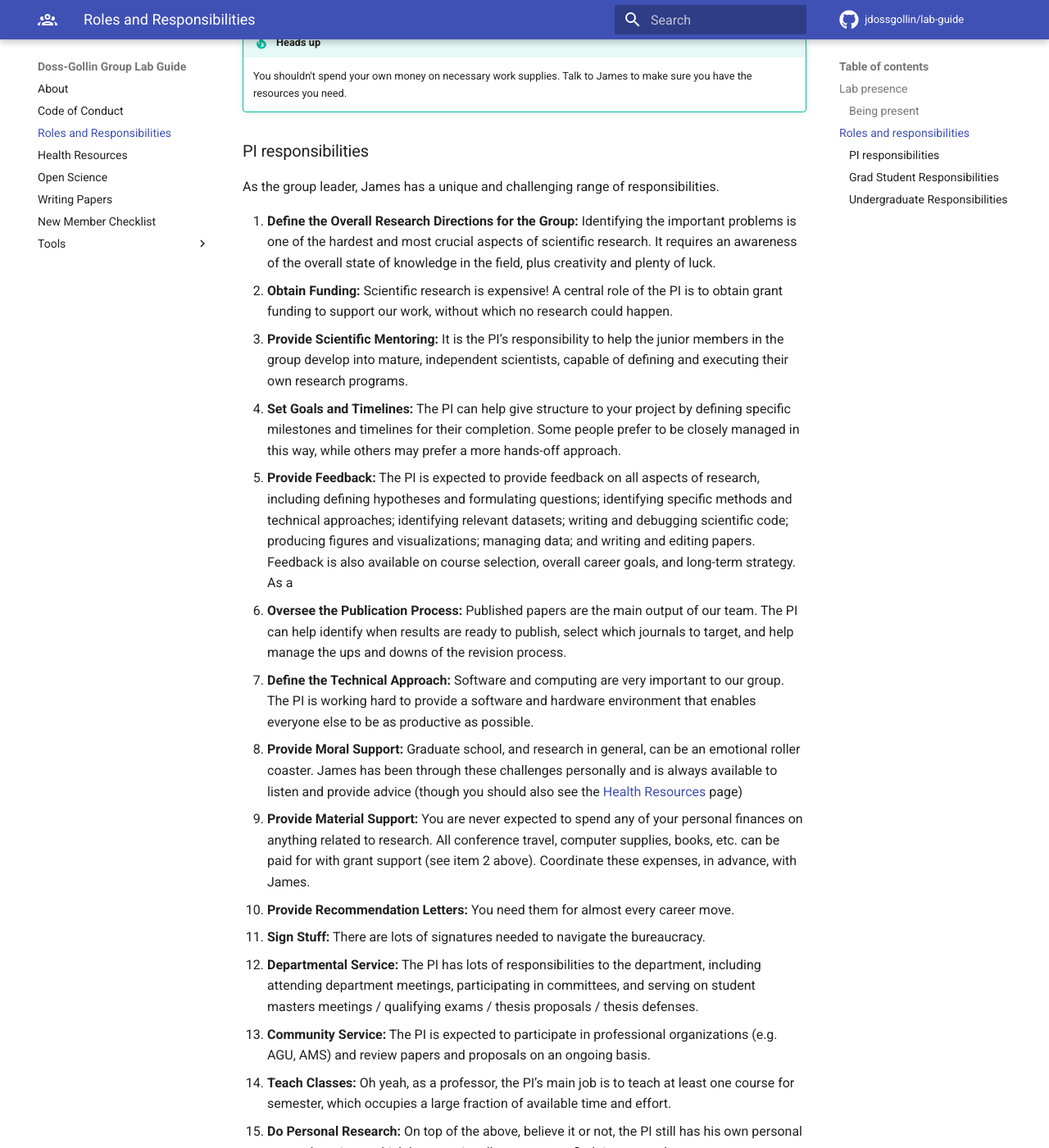
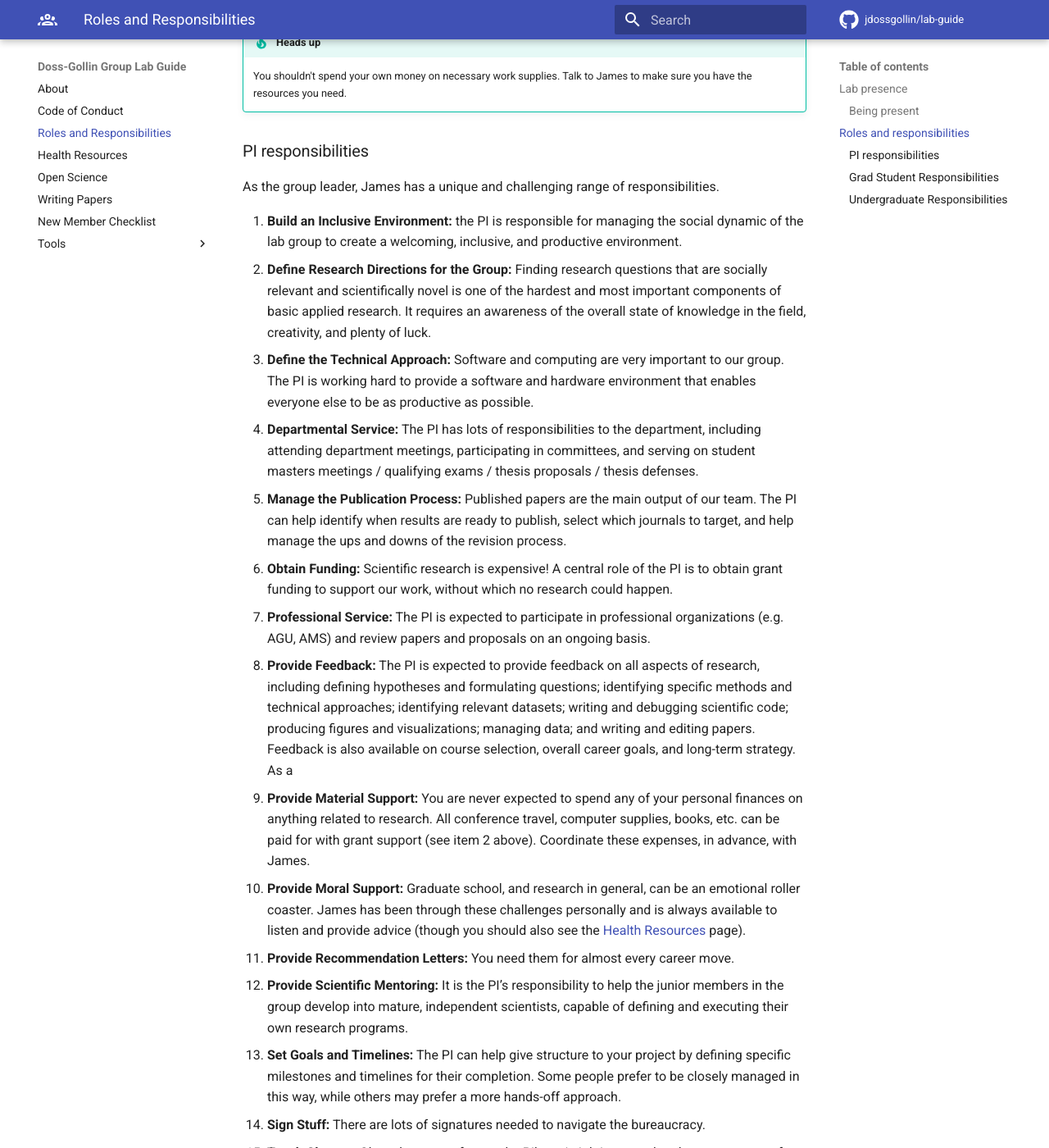
Before and after one commit to jdossgollin/lab-guide, an MkDocs documentation site: the page built from docs/expectations.md, in a window 1280 px wide and 1400 px high, scrolled down 1409 px. Shown: the whole window at 82% size. Built offline with MkDocs 1.6.1 and Material for MkDocs 9.7.7, drawn with Linux system fonts in a browser that asks for light colours; comment, search, counter and statistics services are not loaded; some of the changed text lies outside the part shown.

Commit message:
simon suggestions

```diff
--- a/docs/expectations.md
+++ b/docs/expectations.md
@@ -44,37 +44,35 @@ Here are some general guidelines to help define what it means to be "at work":
 
 As the group leader, James has a unique and challenging range of responsibilities.
 
-1. **Define the Overall Research Directions for the Group:** Identifying the important problems is one of the hardest and most crucial aspects of scientific research. It requires an awareness of the overall state of knowledge in the field, plus creativity and plenty of luck.
+1. **Build an Inclusive Environment:** the PI is responsible for managing the social dynamic of the lab group to create a welcoming, inclusive, and productive environment.
+1. **Define Research Directions for the Group:** Finding research questions that are socially relevant and scientifically novel is one of the hardest and most important components of basic applied research. It requires an awareness of the overall state of knowledge in the field, creativity, and plenty of luck.
+1. **Define the Technical Approach:** Software and computing are very important to our group. The PI is working hard to provide a software and hardware environment that enables everyone else to be as productive as possible.
+1. **Departmental Service:** The PI has lots of responsibilities to the department, including attending department meetings, participating in committees, and serving on student masters meetings / qualifying exams / thesis proposals / thesis defenses.
+1. **Manage the Publication Process:** Published papers are the main output of our team. The PI can help identify when results are ready to publish, select which journals to target, and help manage the ups and downs of the revision process.
 1. **Obtain Funding:** Scientific research is expensive! A central role of the PI is to obtain grant funding to support our work, without which no research could happen.
+1. **Professional Service:** The PI is expected to participate in professional organizations (e.g. AGU, AMS) and review papers and proposals on an ongoing basis.
+1. **Provide Feedback:** The PI is expected to provide feedback on all aspects of research, including defining hypotheses and formulating questions; identifying specific methods and technical approaches; identifying relevant datasets; writing and debugging scientific code; producing figures and visualizations; managing data; and writing and editing papers. Feedback is also available on course selection, overall career goals, and long-term strategy. As a
+1. **Provide Material Support:** You are never expected to spend any of your personal finances on anything related to research. All conference travel, computer supplies, books, etc. can be paid for with grant support (see item 2 above). Coordinate these expenses, in advance, with James.
+1. **Provide Moral Support:** Graduate school, and research in general, can be an emotional roller coaster. James has been through these challenges personally and is always available to listen and provide advice (though you should also see the [Health Resources](/health/) page).
+1. **Provide Recommendation Letters:** You need them for almost every career move.
 1. **Provide Scientific Mentoring:** It is the PI’s responsibility to help the junior members in the group develop into mature, independent scientists, capable of defining and executing their own research programs.
 1. **Set Goals and Timelines:** The PI can help give structure to your project by defining specific milestones and timelines for their completion. Some people prefer to be closely managed in this way, while others may prefer a more hands-off approach.
-1. **Provide Feedback:** The PI is expected to provide feedback on all aspects of research, including defining hypotheses and formulating questions; identifying specific methods and technical approaches; identifying relevant datasets; writing and debugging scientific code; producing figures and visualizations; managing data; and writing and editing papers. Feedback is also available on course selection, overall career goals, and long-term strategy. As a
-1. **Oversee the Publication Process:** Published papers are the main output of our team. The PI can help identify when results are ready to publish, select which journals to target, and help manage the ups and downs of the revision process.
-1. **Define the Technical Approach:** Software and computing are very important to our group. The PI is working hard to provide a software and hardware environment that enables everyone else to be as productive as possible.
-1. **Provide Moral Support:** Graduate school, and research in general, can be an emotional roller coaster. James has been through these challenges personally and is always available to listen and provide advice (though you should also see the [Health Resources](/health/) page)
-1. **Provide Material Support:** You are never expected to spend any of your personal finances on anything related to research. All conference travel, computer supplies, books, etc. can be paid for with grant support (see item 2 above). Coordinate these expenses, in advance, with James.
-1. **Provide Recommendation Letters:** You need them for almost every career move.
 1. **Sign Stuff:** There are lots of signatures needed to navigate the bureaucracy.
-1. **Departmental Service:** The PI has lots of responsibilities to the department, including attending department meetings, participating in committees, and serving on student masters meetings / qualifying exams / thesis proposals / thesis defenses.
-1. **Community Service:** The PI is expected to participate in professional organizations (e.g. AGU, AMS) and review papers and proposals on an ongoing basis.
 1. **Teach Classes:** Oh yeah, as a professor, the PI’s main job is to teach at least one course for semester, which occupies a large fraction of available time and effort.
-1. **Do Personal Research:** On top of the above, believe it or not, the PI still has his own personal research projects which he occasionally attempts to find time to work on.
-
-One point of enumerating these responsibilities is to emphasize that the PI has a great many demands on his time, which must be managed carefully.
 
 ### Grad Student Responsibilities
 
 Graduate students are both students and workers, leading to a complex range of responsibilities to manage.
 
-1. **Stay in Good Standing:** it is YOUR responsibility to understand all of the formal requirements of the graduate school and the department, and to stay ahead of all deadlines regarding registration, paperwork, qualifying exams, committee meetings, etc.
+1. **Ask Questions!** If something is unclear to you -– either a science question or a procedural / administrative issue -– you should speak up.
 1. **Be Professional and Organized:** Develop a system that works for your for managing your responsibilities, coursework, and research. This is one of the biggest challenges of graduate school and there is no formula that works for everyone.
-1. **Stay on Top of your Coursework:** The beginning of grad school is dominated by classes. You should strive to get as much as possible out of your coursework and connect it to your research wherever possible.
+1. **Communicate** with the group and attend group meetings.
+1. **Develop a Research Plan:** In consultation with your advisor, you should come up with a long-term plan for your research, with clearly defined milestones and goals. Each week, you should have a short term plan for exactly what to work on to move towards those goals.
 1. **Develop Independence:** Your goal is to become an independent scientist. This means you should not hesitate to pursue your own ideas as they arise. Go to as many talks as you can to learn new things! Read (and re-read) papers in your field and outside it. Download that dataset and analyze it! Run that new model! Don’t wait to be told to do things. Take the initiative.
 1. **Focus on your Research:** Your research is the most important part of your grad school experience. It should be your main priority, and you should approach it with the seriousness and professionalism you would a full-time job.
-1. **Develop a Research Plan:** In consultation with your advisor, you should come up with a long-term plan for your research, with clearly defined milestones and goals. Each week, you should have a short term plan for exactly what to work on to move towards those goals.
 1. **Produce Reusable Data / Software:** In our group, we believe strongly that research is more than just papers. You are expected to share the outputs of your research (data and software) in a way that makes them reusable by the rest of the group and the rest of the field. See [Open Science](/open/).
-1. **Ask Questions!** If something is unclear to you–either a science question or a procedural / administrative issue–it is your responsibility to speak up.
-1. **Communicate** with the group and attend group meetings.
+1. **Stay in Good Standing:** it is YOUR responsibility to understand all of the formal requirements of the graduate school and the department, and to stay ahead of all deadlines regarding registration, paperwork, qualifying exams, committee meetings, etc.
+1. **Stay on Top of your Coursework:** The beginning of grad school is dominated by classes. You should strive to get as much as possible out of your coursework and connect it to your research wherever possible.
 
 ### Undergraduate Responsibilities
 
```
